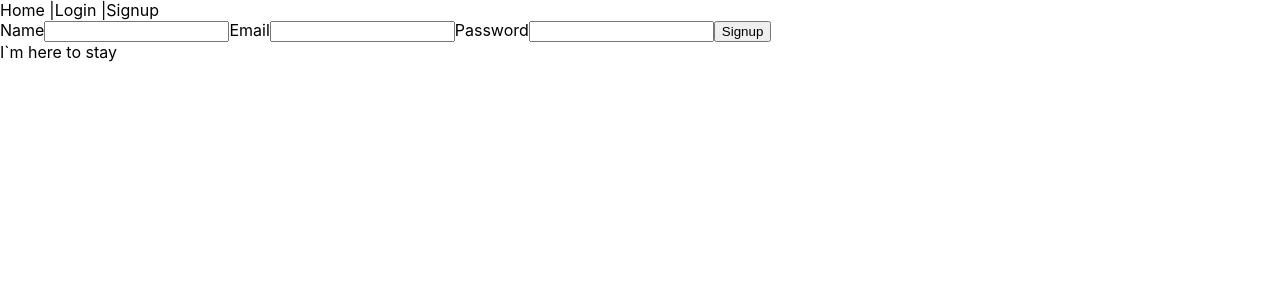
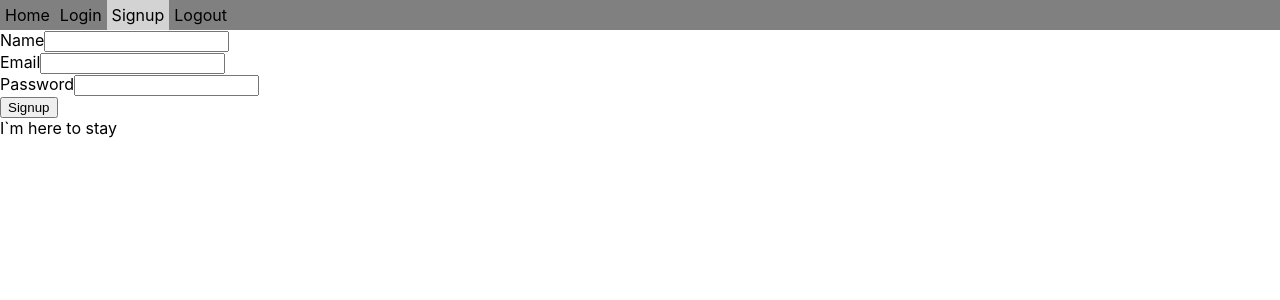
Before and after one commit to jesushilden/foodle, a Next.js app: page /signup in a window 1280 px wide. Shown: the top 300 px of the page. Built offline with nearby package versions, Linux system fonts and the light colour scheme.

Commit message:
implemented navbar

```diff
--- a/components/Layout.js
+++ b/components/Layout.js
@@ -1,7 +1,17 @@
 import Link from 'next/link'
 import Head from 'next/head'
+import axios from 'axios'
+import { useRouter } from "next/router"
+import styles from '../styles/layout.module.css'
 
-const Layout = ({children, title = 'Foodle'}  ) => {
+const logout = async () => {
+  await axios.post('/api/logout')
+}
+
+const Layout = ({ children, title = 'Foodle' }) => {
+
+  const router = useRouter()
+
   return (
     <div>
       <Head>
@@ -11,23 +21,30 @@ const Layout = ({children, title = 'Foodle'}  ) => {
         <meta name="viewport" content="initial-scale=1.0, width=device-width" />
       </Head>
       <header>
-        <nav>
+        <nav className={styles.nav}>
+          <div className={router.pathname === '/' ? styles.activeNavItem : styles.navItem}>
             <Link href="/">
               <a>Home</a>
-          </Link>{' '}
-          |
+            </Link>
+          </div>
+          <div className={router.pathname === '/login' ? styles.activeNavItem : styles.navItem}>
             <Link href="/login">
               <a>Login</a>
-          </Link>{' '}
-          |
+            </Link>
+          </div>
+          <div className={router.pathname === '/signup' ? styles.activeNavItem : styles.navItem}>
             <Link href="/signup">
               <a>Signup</a>
             </Link>
+          </div>
+          <div className={styles.navItem}>
+            <a onClick={logout}>Logout</a>
+          </div>
         </nav>
       </header>
-
+      <main>
         {children}
-
+      </main>
       <footer>{'I`m here to stay'}</footer>
     </div>
   )
--- a/pages/login.js
+++ b/pages/login.js
@@ -15,7 +15,7 @@ const Login = () => {
 
   return (
     <Layout title="Foodle - Login">
-
+      <div>
         <label>Email</label>
         <input
           name="email"
@@ -23,7 +23,9 @@ const Login = () => {
           value={email}
           onChange={(e) => setEmail(e.target.value)}
         />
+      </div>
 
+      <div>
         <label>Password</label>
         <input
           name="password"
@@ -31,6 +33,7 @@ const Login = () => {
           value={password}
           onChange={(e) => setPassword(e.target.value)}
         />
+      </div>
 
       <button onClick={() => handleLogin(email, password)}>Login</button>
 
--- a/pages/signup.js
+++ b/pages/signup.js
@@ -16,7 +16,7 @@ const Signup = () => {
 
   return (
     <Layout title="Foodle - Signup">
-
+      <div>
         <label>Name</label>
         <input
           name="name"
@@ -24,7 +24,9 @@ const Signup = () => {
           value={name}
           onChange={(e) => setName(e.target.value)}
         />
+      </div>
 
+      <div>
         <label>Email</label>
         <input
           name="email"
@@ -32,7 +34,9 @@ const Signup = () => {
           value={email}
           onChange={(e) => setEmail(e.target.value)}
         />
+      </div>
 
+      <div>
         <label>Password</label>
         <input
           name="password"
@@ -40,6 +44,7 @@ const Signup = () => {
           value={password}
           onChange={(e) => setPassword(e.target.value)}
         />
+      </div>
 
       <button onClick={() => handleSignup(name, email, password)}>Signup</button>
 
--- /dev/null
+++ b/styles/layout.module.css
@@ -0,0 +1,15 @@
+.nav {
+  background-color: gray;
+}
+
+.navItem {
+  display: inline-block;
+  padding: 5px;
+  cursor: pointer;
+}
+
+.activeNavItem {
+  display: inline-block;
+  padding: 5px;
+  background-color: lightgray;
+}
```
Also changed, not shown: pages/index.js (+18 -2 lines). Lines whose indentation alone changed are shown as unchanged.
